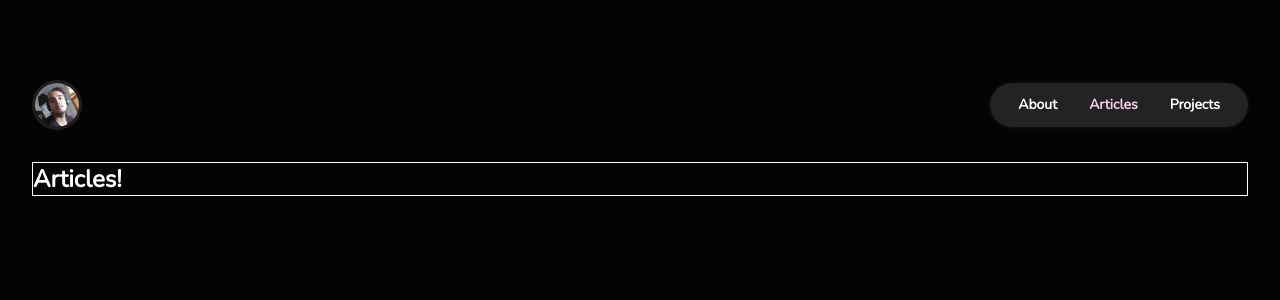
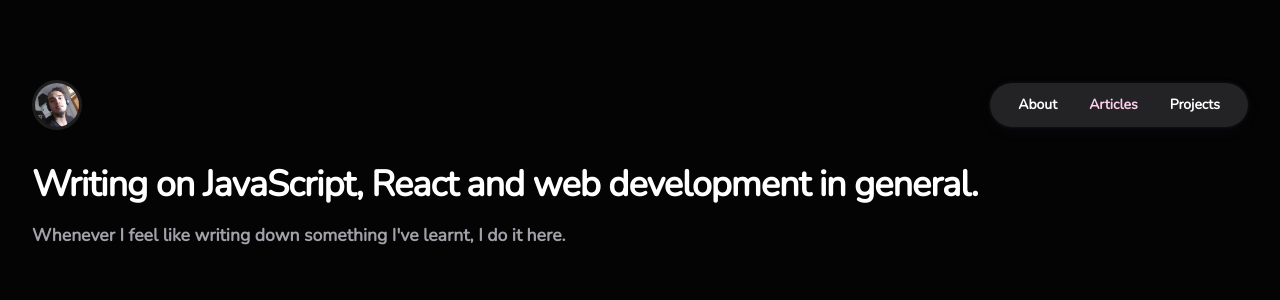
Before and after one commit to danielpizarrotadres/web-site, a React (Create React App) app: page / in a window 1280 px wide. Both pictures are taken after a click on the item "Articles". Shown: the top 300 px of the page. Built offline with nearby package versions, Linux system fonts and the light colour scheme.

Commit message:
:construction: Work in progress Articles section

```diff
--- a/src/App.js
+++ b/src/App.js
@@ -571,7 +571,8 @@ const App = () => {
     const articles = () => {
         return <React.Fragment>
             <article className={classes.ArticleContainer}>
-                <h1>Articles!</h1>
+                <h1>Writing on JavaScript, React and web development in general.</h1>
+                <h5>Whenever I feel like writing down something I've learnt, I do it here.</h5>
             </article>
         </React.Fragment>
     }
--- a/src/App.module.css
+++ b/src/App.module.css
@@ -657,7 +657,19 @@ footer {
 
 .ArticleContainer {
     margin: 32px 0 0 0;
-    border: 1px solid white;
+}
+
+.ArticleContainer h1 {
+    line-height: 1.25;
+    font-size: 2.25rem;
+    letter-spacing: -.025em;
+    font-weight: 900;
+}
+
+.ArticleContainer h5 {
+    margin: 1rem 0 0 0;
+    color: rgb(161 161 170/1);
+    font-size: 1.1rem;
 }
 
 /************************************************ Articles Section *************************************************/
```
